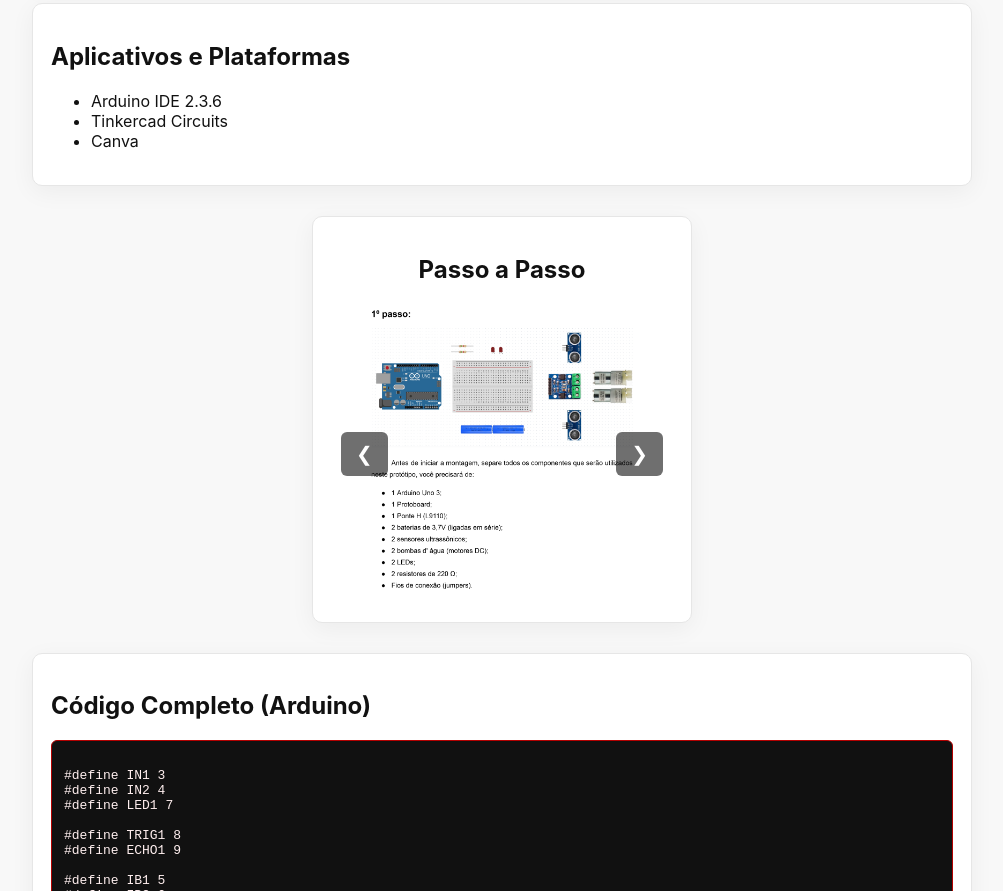
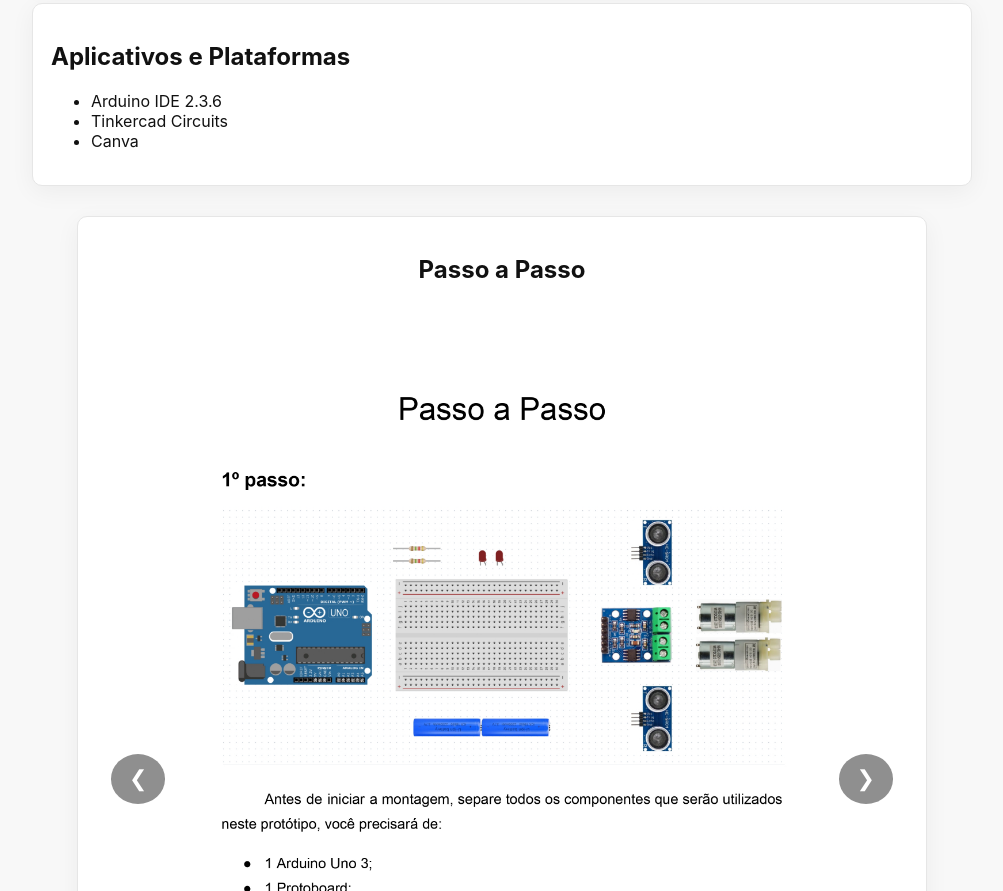
Before and after one commit to jaozinnm/Sistemas-digitais-Drink-Misterio, a plain HTML site: page index.html in a window 1280 px wide. Shown: the part 1409-2300 px from the top of the page, without its empty margins (138-1141 px from the left). Drawn offline with Linux system fonts and the light colour scheme.

Commit message:
arrumando o tamanho

```diff
--- a/style.css
+++ b/style.css
@@ -220,13 +220,10 @@ pre{
   border-radius: 6px;
 }
 
-/* ==============================
-      CARROSSEL
-================================= */
-/* ----- CARROSSEL MAIS COMPACTO ----- */
+/* ---- CARROSSEL NO TAMANHO IDEAL (≈800px) ---- */
 .carrossel-container {
   width: 100%;
-  max-width: 380px; /* 👈 deixei menor */
+  max-width: 850px; /* 👈 fica muito parecido com sua imagem */
   margin: 30px auto;
   text-align: center;
 }
@@ -240,8 +237,9 @@ pre{
 
 .carrossel-slides img {
   width: 100%;
-  max-height: 300px;     /* 👈 reduz altura */
-  object-fit: cover;     /* 👈 corta ao invés de esticar */
+  max-height: 950px;  /* 👈 altura semelhante à imagem */
+  object-fit: contain; /* 👈 mantém proporção e NÃO corta nada */
+  background: #fff;    /* fundo limpo */
   border-radius: 12px;
   display: none;
 }
@@ -250,22 +248,23 @@ pre{
   display: block;
 }
 
+/* Botões */
 .btn-prev,
 .btn-next {
   position: absolute;
   top: 50%;
   transform: translateY(-50%);
-  background: #00000090;
+  background: #00000070;
   color: white;
   border: none;
-  padding: 10px 15px;
+  padding: 12px 18px;
   cursor: pointer;
-  border-radius: 6px;
-  font-size: 20px;
+  border-radius: 50%;
+  font-size: 22px;
 }
 
-.btn-prev { left: 10px; }
-.btn-next { right: 10px; }
+.btn-prev { left: 15px; }
+.btn-next { right: 15px; }
 
 .btn-prev:hover,
 .btn-next:hover {
```
